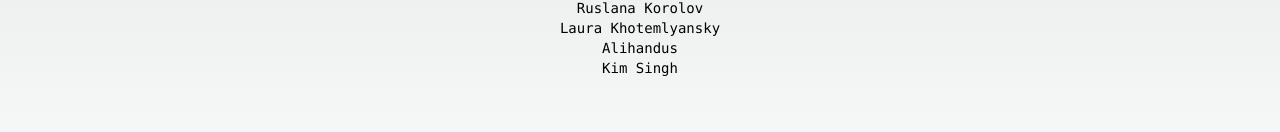
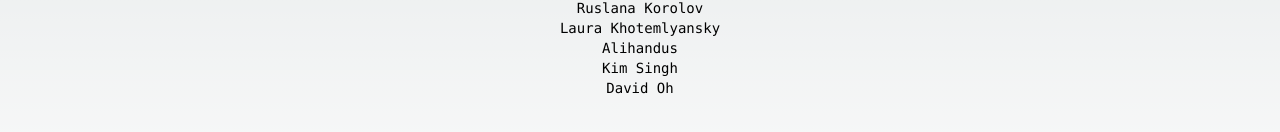
Before and after one commit to webimpactuw/week4github, a Next.js app: page / in a window 1280 px wide. Shown: the part 486-618 px from the top of the page. Built offline with nearby package versions, Linux system fonts and the light colour scheme.

Commit message:
Add name

```diff
--- a/app/names.js
+++ b/app/names.js
@@ -18,6 +18,7 @@ const names = [
     "Laura Khotemlyansky",
     "Alihandus",
     "Kim Singh",
+    "David Oh",
 ];
 
 export default names;
```
